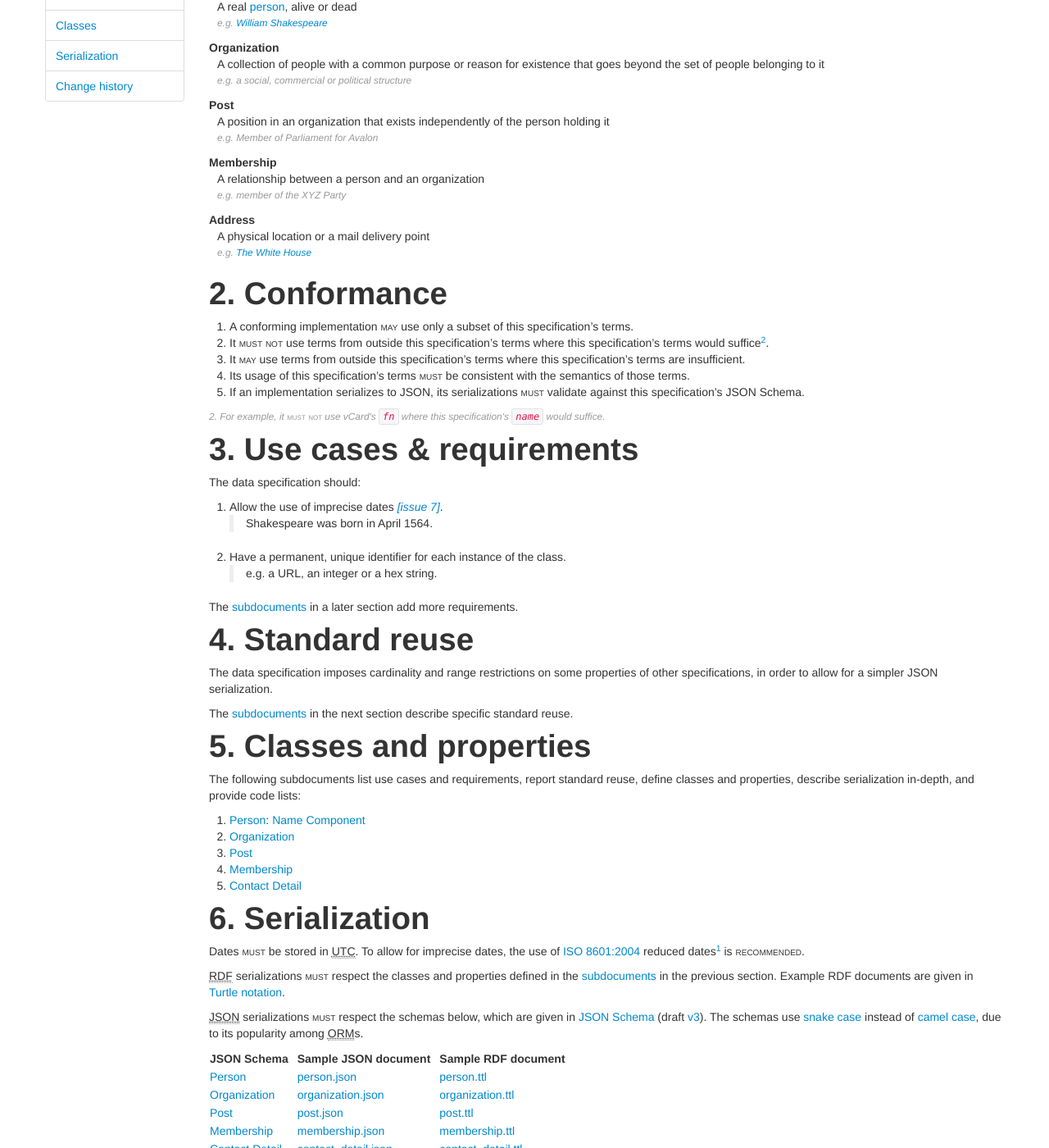
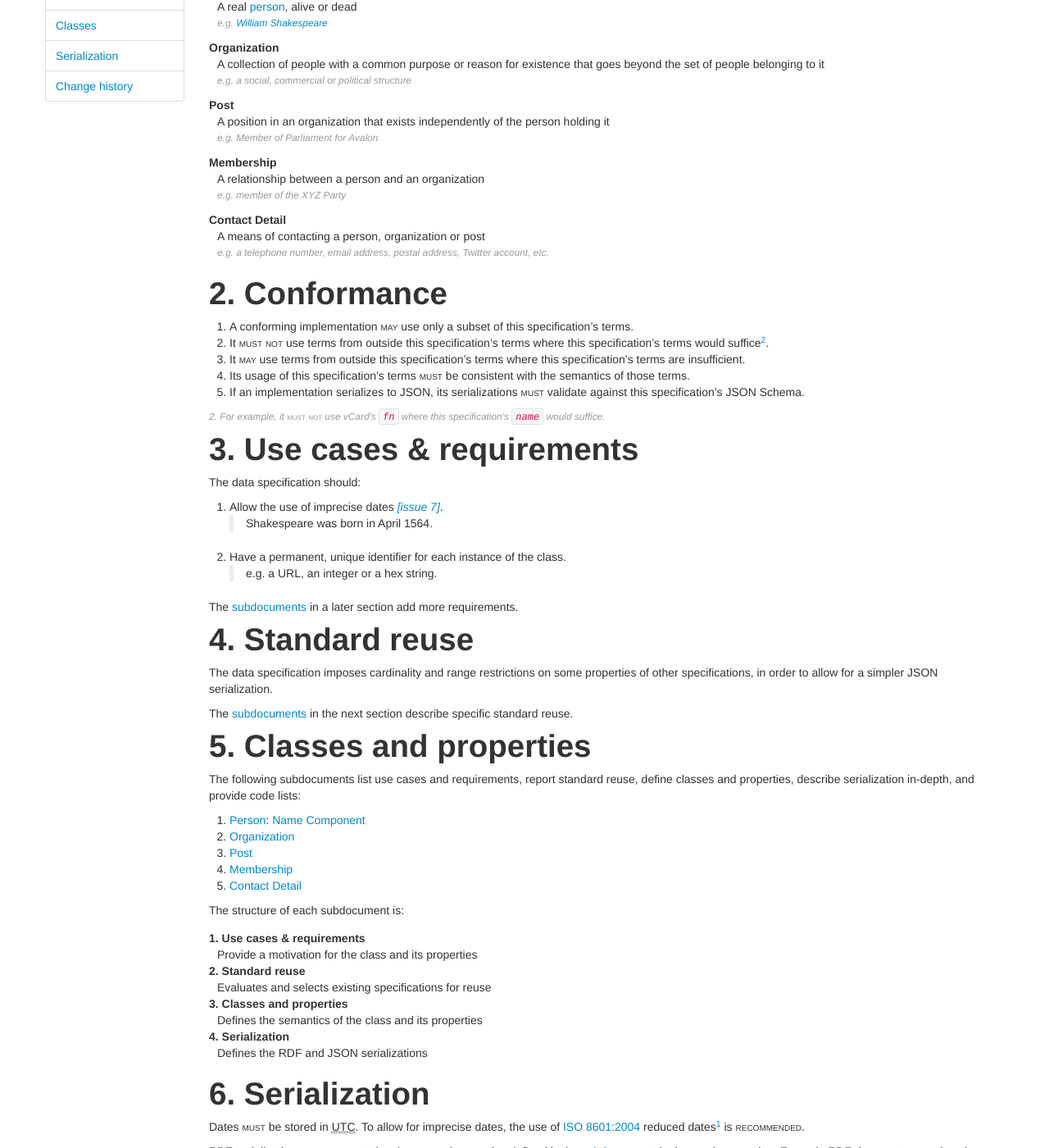
Before and after one commit to popolo-project/popolo-spec, a Jekyll site: the page built from specs/index.md, in a window 1280 px wide and 1400 px high, scrolled down 212 px. Shown: the whole window at 82% size. Built offline with Jekyll 4.4.1, drawn with Linux system fonts in a browser that asks for light colours; nearby versions of some CDN libraries; Markdown is read by kramdown in place of the engine named in the settings.

Commit message:
describe subdocument structure

```diff
--- a/specs/index.md
+++ b/specs/index.md
@@ -30,10 +30,10 @@ The data specification will define terms (classes and properties) to describe an
     <div>A relationship between a person and an organization</div>
     <p class="note">e.g. member of the XYZ Party</p>
   </dd>
-  <dt>Address</dt>
+  <dt>Contact Detail</dt>
   <dd>
-    <div>A physical location or a mail delivery point</div>
-    <p class="note">e.g. <a href="https://en.wikipedia.org/wiki/White_House">The White House</a></p>
+    <div>A means of contacting a person, organization or post</div>
+    <p class="note">e.g. a telephone number, email address, postal address, Twitter account, etc.</p>
   </dd>
 </dl>
 
@@ -76,6 +76,19 @@ The following subdocuments list use cases and requirements, report standard reus
 1. [Post](/specs/post.html)
 1. [Membership](/specs/membership.html)
 1. [Contact Detail](/specs/contact-detail.html)
+
+The structure of each subdocument is:
+
+<dl>
+  <dt>1. Use cases &amp; requirements</dt>
+  <dd>Provide a motivation for the class and its properties</dd>
+  <dt>2. Standard reuse</dt>
+  <dd>Evaluates and selects existing specifications for reuse</dd>
+  <dt>3. Classes and properties</dt>
+  <dd>Defines the semantics of the class and its properties</dd>
+  <dt>4. Serialization</dt>
+  <dd>Defines the RDF and JSON serializations</dd>
+</dl>
 
 <h1 id="serialization">6. Serialization</h1>
 
```
